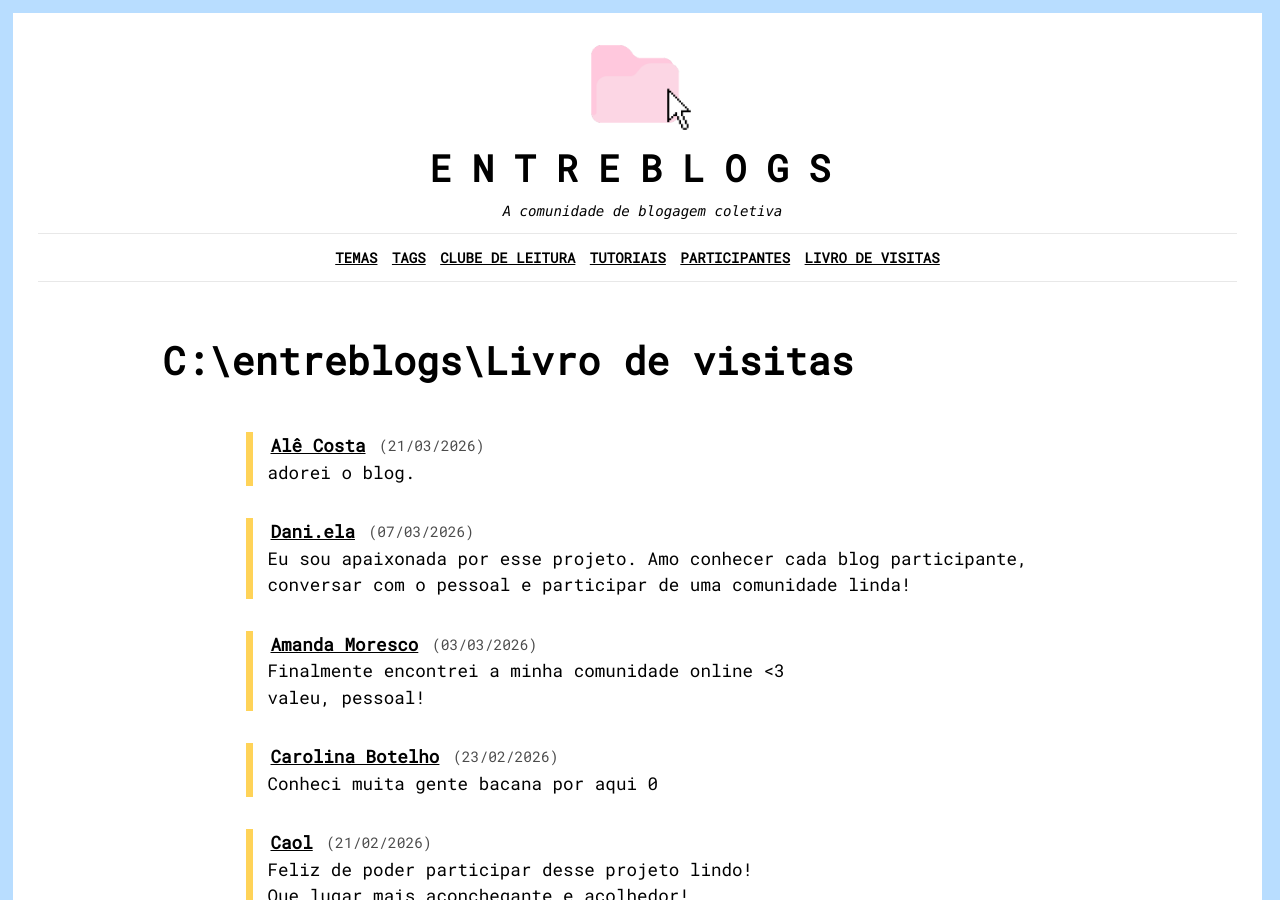
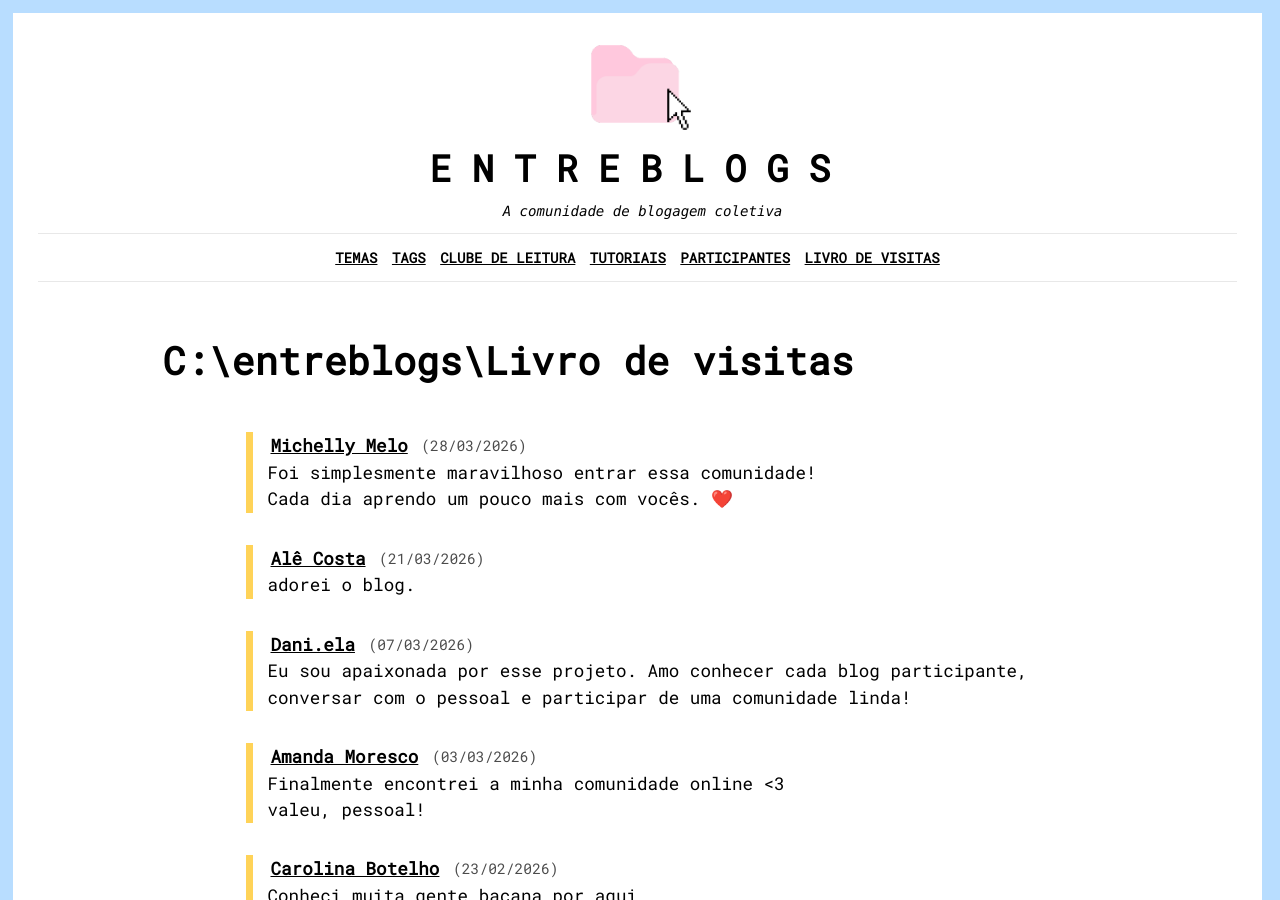
Before and after one commit to bamoretti/entreblogs, a Jekyll site: the page built from livro-de-visitas.md, in a window 1280 px wide and 900 px high. Built offline with Jekyll 4.4.1, drawn with Linux system fonts in a browser that asks for light colours; comment, search, counter and statistics services are not loaded.

Commit message:
Update livro-de-visitas.yml

```diff
--- a/_data/livro-de-visitas.yml
+++ b/_data/livro-de-visitas.yml
@@ -1,3 +1,9 @@
+- nome: "Michelly Melo"
+  site: "https://www.ventodoleste.com.br/"
+  data: "28/03/2026"
+  mensagem: |
+    Foi simplesmente maravilhoso entrar essa comunidade! Cada dia aprendo um pouco mais com vocês. ❤️
+
 - nome: "Alê Costa"
   site: "https://alebcostaa.blogspot.com/"
   data: "21/03/2026"
@@ -21,7 +27,7 @@
   site: ""
   data: "23/02/2026"
   mensagem: |
-    Conheci muita gente bacana por aqui 0
+    Conheci muita gente bacana por aqui
 
 - nome: "Caol"
   site: "https://conceitoinverso.com/"
```
